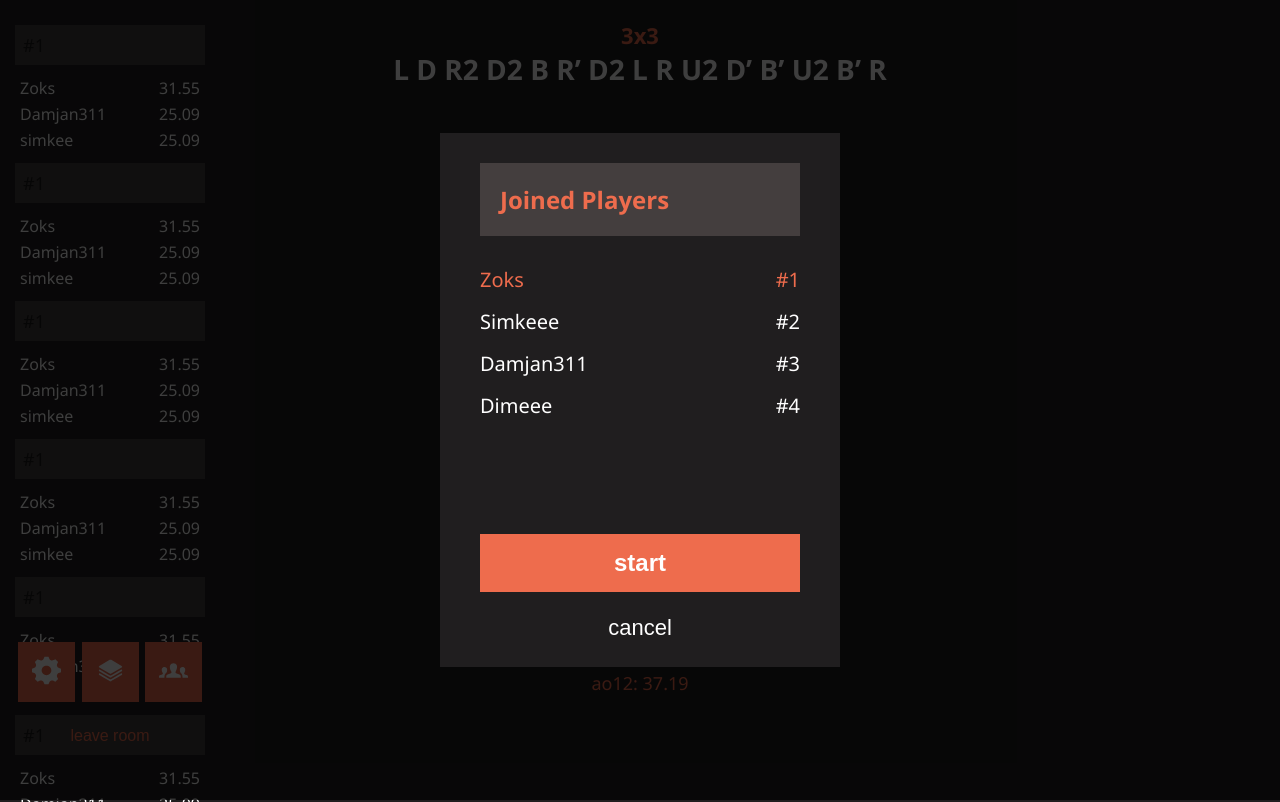
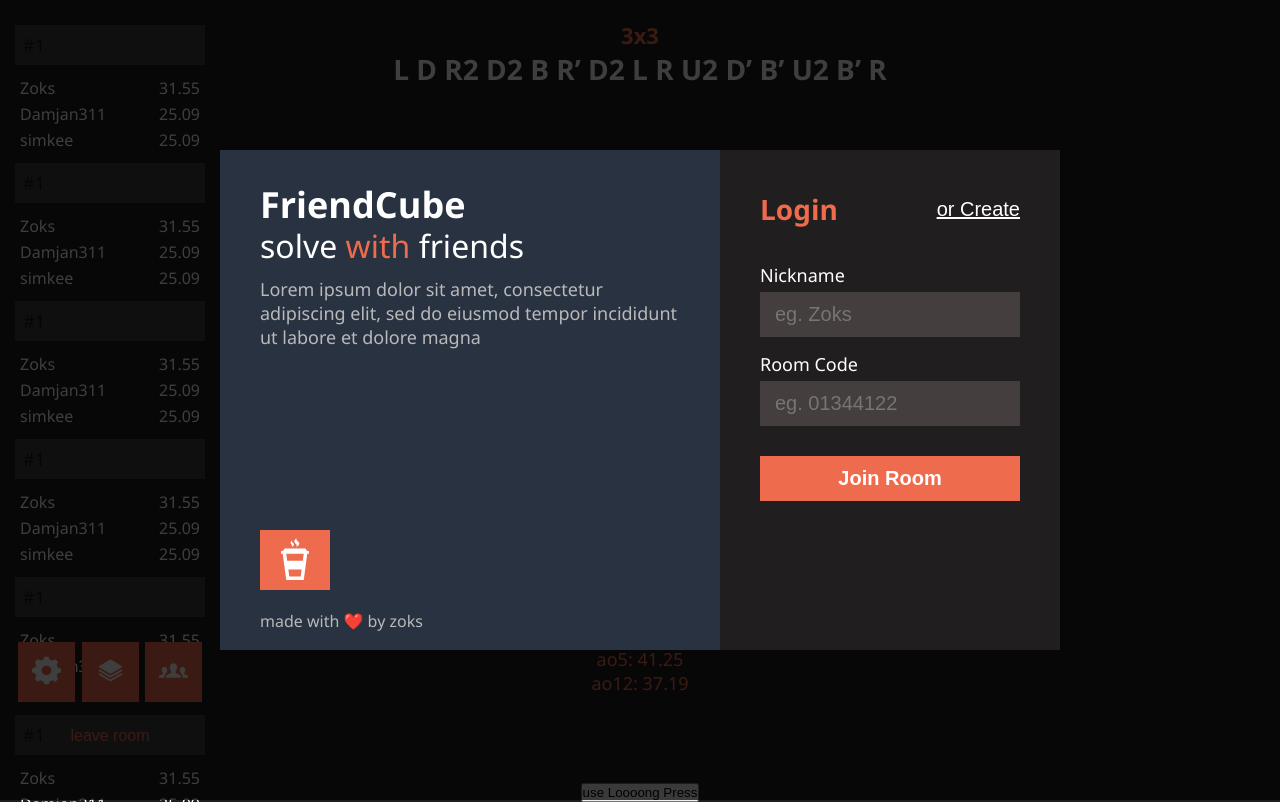
Before and after one commit to Zoksss/friendcube-react, a React (Create React App) app: page / in a window 1280 px wide. Built offline with nearby package versions, Linux system fonts and the light colour scheme; the HTML template or start-up script is replaced by a standard one.

Commit message:
screen changes

```diff
--- a/src/App.js
+++ b/src/App.js
@@ -1,15 +1,44 @@
 import './App.css';
+import React from 'react';
+import useLongPress from "./Component/useLongPress";
+
 
 import Timer from './Component/Timer/Timer';
 import LoginCreate from './Component/LoginCreate/LoginCreate';
+import JoinedPlayers from './Component/JoinedPlayers/JoinedPlayers';
+
 
 function App() {
+
+  const [isLogin, setIsLogin] = React.useState(true);
+  const [isJoinedPlayers, setIsJoinedPlayers] = React.useState(false);
+  const [isTimerScreen, setIsTimerScreen] = React.useState(false);
+
+  const onLongPress = () => {
+    console.log('longpress is triggered');
+  };
+
+  const onClick = () => {
+    console.log('click is triggered')
+  }
+
+  const defaultOptions = {
+    shouldPreventDefault: true,
+    delay: 500,
+  };
+  const longPressEvent = useLongPress(onLongPress, onClick, defaultOptions);
+
   return (
     <div className="App">
-      <LoginCreate />
+      {!isJoinedPlayers && !isTimerScreen && <LoginCreate isLogin={isLogin} setIsLogin={setIsLogin} setIsJoinedPlayers={setIsJoinedPlayers} />}
+      {isJoinedPlayers && < JoinedPlayers setIsJoinedPlayers={setIsJoinedPlayers} setIsTimerScreen={setIsTimerScreen} />}
       <Timer />
+      <button {...longPressEvent}>use  Loooong  Press</button>
+
     </div>
   );
 }
 
 export default App;
+
+// <JoinedPlayers />
--- /dev/null
+++ b/src/Component/JoinedPlayers/JoinedPlayers.jsx
@@ -0,0 +1,23 @@
+import "./JoinedPlayers.scss"
+
+const JoinedPlayers = (props) => {
+    return (
+        <div className="joined-players-container">
+            <div className="joined-players-card">
+                <div className="joined-players-title">room code: <span className="joined-players-roomcode">055123</span></div>
+                <div className="players-wrapper">
+                    <div className="player leader"><p>Zoks</p><p>#1</p></div>
+                    <div className="player"><p>Simkeee</p><p>#2</p></div>
+                    <div className="player"><p>Damjan311</p><p>#3</p></div>
+                    <div className="player"><p>Dimeee</p><p>#4</p></div>
+                </div>
+                <div className="joined-players-buttons">
+                    <button className="start-btn" onClick={() => { props.setIsTimerScreen(true); props.setIsJoinedPlayers(false) }}>start</button>
+                    <button className="cancel-btn" onClick={() => props.setIsJoinedPlayers(false)}>cancel</button>
+                </div>
+            </div>
+        </div>
+    );
+}
+
+export default JoinedPlayers;
--- /dev/null
+++ b/src/Component/JoinedPlayers/JoinedPlayers.scss
@@ -0,0 +1,85 @@
+.joined-players-container {
+    background-color: rgba(0, 0, 0, 0.758);
+    position: absolute;
+    top: 0;
+    left: 0;
+    width: 100%;
+    height: 100%;
+    z-index: 9999;
+    display: flex;
+    justify-content: center;
+    align-items: center;
+    .joined-players-card {
+        width: 400px;
+        height: auto;
+        min-height: 500px;
+        background-color: #201e1f;
+        display: flex;
+        flex-direction: column;
+        align-items: flex-start;
+        text-align: left;
+        padding: 30px 40px 18px 40px;
+        position: relative;
+        .joined-players-title {
+            color: #ee6c4d;
+            font-size: 24px;
+            padding: 20px 15px;
+            font-weight: 600;
+            width: 100%;
+            display: flex;
+            justify-content: space-between;
+            align-items: center;
+            background-color: #443e3e;
+            .joined-players-roomcode{
+                color: #ffffff;
+                font-weight: 700;
+                font-size: 28px;
+            }
+        }
+        .players-wrapper {
+            width: 100%;
+            margin-top: 15px;
+            .player {
+                display: flex;
+                justify-content: space-between;
+                font-size: 20px;
+                margin: 15px 0;
+            }
+            .leader {
+                color: #ee6c4d;
+            }
+        }
+        .joined-players-buttons {
+            margin-top: 100px;
+            width: 100%;
+            .start-btn {
+                background-color: #ee6c4d;
+                font-size: 24px;
+                width: 100%;
+                padding: 15px 0;
+                color: white;
+                font-weight: 600;
+                border: none;
+                transition: 150ms all ease;
+                &:hover {
+                    transform: scale(1.05);
+                }
+            }
+            .cancel-btn {
+                background-color: transparent;
+                font-size: 22px;
+                width: 100%;
+                padding: 8px 0;
+                color: white;
+                font-weight: 400;
+                border: none;
+                margin-top: 15px;
+                transition: 150ms all ease;
+
+                &:hover {
+                    background-color: #293241;
+                }
+            }
+        }
+    }
+}
--- a/src/Component/LoginCreate/LoginCreate.jsx
+++ b/src/Component/LoginCreate/LoginCreate.jsx
@@ -9,15 +9,11 @@ import _megaminx from "../../assets/megaminx.svg"
 import _pyraminx from "../../assets/pyraminx.svg"
 import _square1 from "../../assets/square1.svg"
 
-const key = "6LeIxAcTAAAAAJcZVRqyHh71UMIEGNQ_MXjiZKhI";
 
-
-
-
-const LoginCreate = () => {
+const LoginCreate = (props) => {
     return (
         <>
-            <div className="logincreate-container" style={{ display: "none" }}>
+            <div className="logincreate-container">
                 <div className="login-info ">
                     <h1>FriendCube</h1>
                     <h2>solve <span>with</span> friends</h2>
@@ -29,17 +25,17 @@ const LoginCreate = () => {
                 </div>
                 <div className="login-create-input">
                     <div className="login-create-input-title">
-                        <p className="join-label">Create</p>
-                        <a href="/">or Join</a>
+                        <p className="join-label">{props.isLogin ? "Login" : "Create"}</p>
+                        <button href="/" onClick={() => props.setIsLogin(!props.isLogin)}>{!props.isLogin ? "or Login" : "or Create"}</button>
                     </div>
-                    {false && <form action="/" className="login-form">
+                    {props.isLogin && <form action="/" className="login-form">
                         <label htmlFor="">Nickname</label>
                         <input type="text" placeholder="eg. Zoks" maxLength="8" />
                         <label htmlFor="">Room Code</label>
                         <input type="text" placeholder="eg. 01344122" maxLength="8" />
-                        <input type="submit" value="join" className="join-btn" />
+                        <button className="join-btn" onClick={(e) => { e.preventDefault(); props.setIsJoinedPlayers(true) }}>{props.isLogin ? "Join Room" : "Create Room"} </button>
                     </form>}
-                    {false && <form action="/" className="login-form">
+                    {!props.isLogin && <form action="/" className="login-form">
                         <label htmlFor="">Nickname</label>
                         <input type="text" placeholder="eg. Zoks" />
                         <label htmlFor="">Puzzle <span className="selected-puzzle-label">(3x3)</span></label>
@@ -63,24 +59,8 @@ const LoginCreate = () => {
                                 <img src={_square1} alt="" />
                             </button>
                         </div>
-                        <input type="submit" value="join" className="join-btn" />
+                        <button className="join-btn" onClick={(e) => { e.preventDefault(); props.setIsJoinedPlayers(true) }}>{props.isLogin ? "Join Room" : "Create Room"} </button>
                     </form>}
-
-                </div>
-            </div>
-            <div className="joined-players-container">
-                <div className="joined-players-card">
-                    <div className="joined-players-title">Joined Players</div>
-                    <div className="players-wrapper">
-                        <div className="player leader"><p>Zoks</p><p>#1</p></div>
-                        <div className="player"><p>Simkeee</p><p>#2</p></div>
-                        <div className="player"><p>Damjan311</p><p>#3</p></div>
-                        <div className="player"><p>Dimeee</p><p>#4</p></div>
-                    </div>
-                    <div className="joined-players-buttons">
-                        <button className="start-btn">start</button>
-                        <button className="cancel-btn">cancel</button>
-                    </div>
                 </div>
             </div>
         </>
--- a/src/Component/LoginCreate/LoginCreate.scss
+++ b/src/Component/LoginCreate/LoginCreate.scss
@@ -72,10 +72,15 @@
                 font-weight: 700;
                 color: #ee6c4d;
             }
-            a {
+            button {
+                border: none;
+                outline: none;
+                background-color: transparent;
                 color: white;
                 font-size: 20px;
                 font-weight: 500;
+                text-decoration: underline;
+                cursor: pointer;
             }
         }
         .login-form {
@@ -107,10 +112,17 @@
             }
             .join-btn {
                 background-color: #ee6c4d;
+                border: none;
+                outline: none;
                 font-weight: 700;
                 width: 100%;
-                margin-top: 120px;
+                margin-top: 20px;
+                height: 45px;
                 transition: 200ms all ease;
+                font-size: 20px;
+                color: white;
+                padding: 0 15px;
+                margin-bottom: 10px;
                 &:hover {
                     transform: scale(1.05);
                 }
@@ -123,7 +135,7 @@
                     background-color: #443e3e;
                     width: 70px;
                     height: 64px;
-                    margin: 5px;
+                    margin: 8px;
                     border: none;
                     transition: 100ms all ease;
                     &:hover {
@@ -140,81 +152,3 @@
         }
     }
 }
-
-.joined-players-container {
-    background-color: rgba(0, 0, 0, 0.758);
-    position: absolute;
-    top: 0;
-    left: 0;
-    width: 100%;
-    height: 100%;
-    z-index: 9999;
-    display: flex;
-    justify-content: center;
-    align-items: center;
-    .joined-players-card {
-        width: 400px;
-        height: auto;
-        min-height: 500px;
-        background-color: #201e1f;
-        display: flex;
-        flex-direction: column;
-        align-items: flex-start;
-        text-align: left;
-        padding: 30px 40px 18px 40px;
-        position: relative;
-        .joined-players-title {
-            color: #ee6c4d;
-            font-size: 24px;
-            padding: 20px;
-            font-weight: 600;
-            width: 100%;
-            background-color: #443e3e;
-        }
-        .players-wrapper {
-            width: 100%;
-            margin-top: 15px;
-            .player {
-                display: flex;
-                justify-content: space-between;
-                font-size: 20px;
-                margin: 15px 0;
-            }
-            .leader {
-                color: #ee6c4d;
-            }
-        }
-        .joined-players-buttons {
-            margin-top: 100px;
-            width: 100%;
-            .start-btn {
-                background-color: #ee6c4d;
-                font-size: 24px;
-                width: 100%;
-                padding: 15px 0;
-                color: white;
-                font-weight: 600;
-                border: none;
-                transition: 150ms all ease;
-                &:hover{
-                    transform: scale(1.05);
-                }
-            }
-            .cancel-btn{
-                background-color: transparent;
-                font-size: 22px;
-                width: 100%;
-                padding: 8px 0;
-                color: white;
-                font-weight: 400;
-                border: none;
-                margin-top: 15px;
-                transition: 150ms all ease;
-
-                &:hover{
-                   background-color: #293241;
-                }
-            }
-        }
-    }
-}
--- /dev/null
+++ b/src/Component/useLongPress.js
@@ -0,0 +1,61 @@
+import { useCallback, useRef, useState } from "react";
+
+const useLongPress = (
+    onLongPress,
+    onClick,
+    { shouldPreventDefault = true, delay = 300 } = {}
+) => {
+    const [longPressTriggered, setLongPressTriggered] = useState(false);
+    const timeout = useRef();
+    const target = useRef();
+
+    const start = useCallback(
+        event => {
+            if (shouldPreventDefault && event.target) {
+                event.target.addEventListener("touchend", preventDefault, {
+                    passive: false
+                });
+                target.current = event.target;
+            }
+            timeout.current = setTimeout(() => {
+                onLongPress(event);
+                setLongPressTriggered(true);
+            }, delay);
+        },
+        [onLongPress, delay, shouldPreventDefault]
+    );
+
+    const clear = useCallback(
+        (event, shouldTriggerClick = true) => {
+            timeout.current && clearTimeout(timeout.current);
+            shouldTriggerClick && !longPressTriggered && onClick();
+            setLongPressTriggered(false);
+            if (shouldPreventDefault && target.current) {
+                target.current.removeEventListener("touchend", preventDefault);
+            }
+        },
+        [shouldPreventDefault, onClick, longPressTriggered]
+    );
+
+    return {
+        onMouseDown: e => start(e),
+        onTouchStart: e => start(e),
+        onMouseUp: e => clear(e),
+        onMouseLeave: e => clear(e, false),
+        onTouchEnd: e => clear(e)
+    };
+};
+
+const isTouchEvent = event => {
+    return "touches" in event;
+};
+
+const preventDefault = event => {
+    if (!isTouchEvent(event)) return;
+
+    if (event.touches.length < 2 && event.preventDefault) {
+        event.preventDefault();
+    }
+};
+
+export default useLongPress;
```
